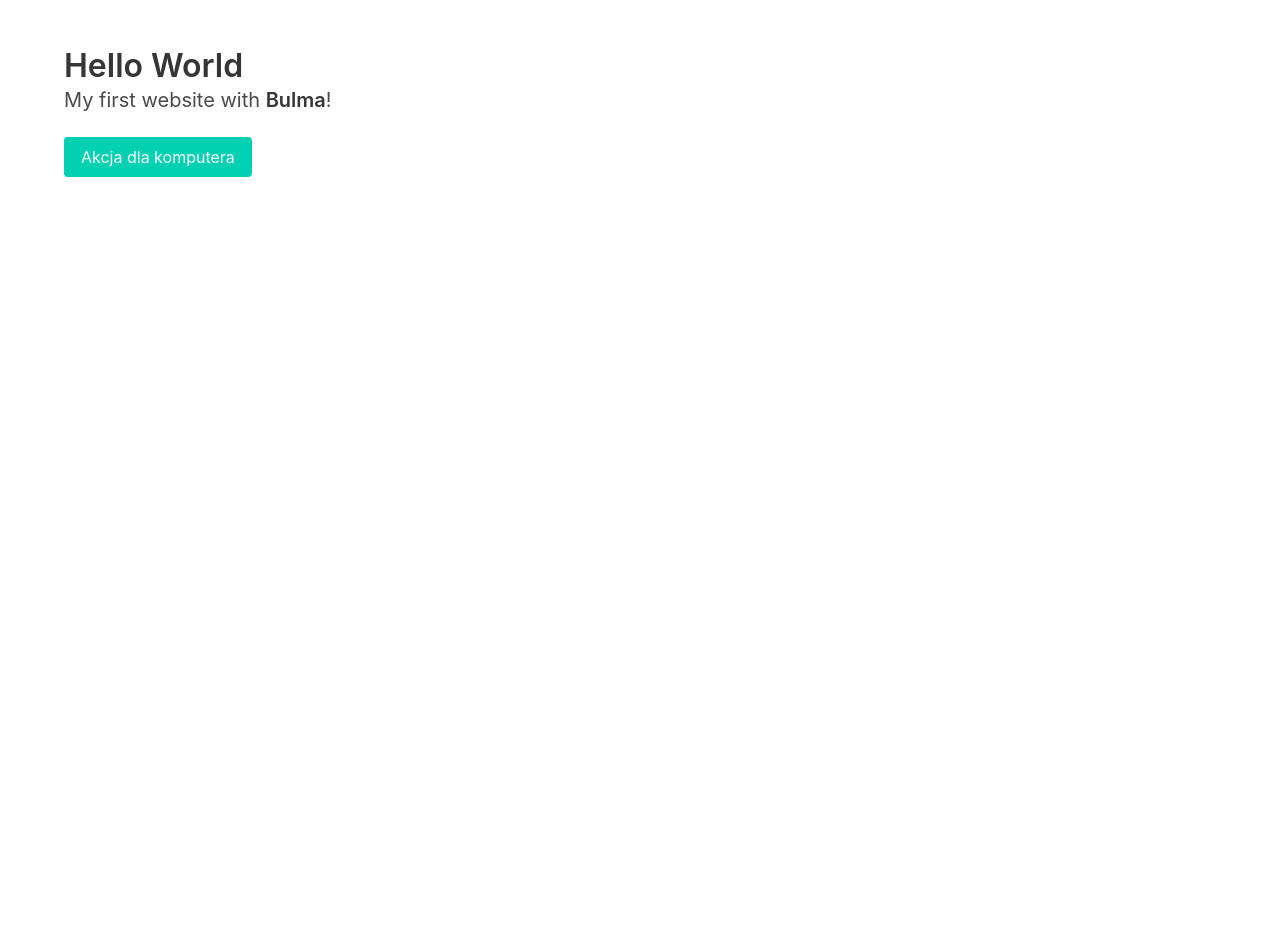
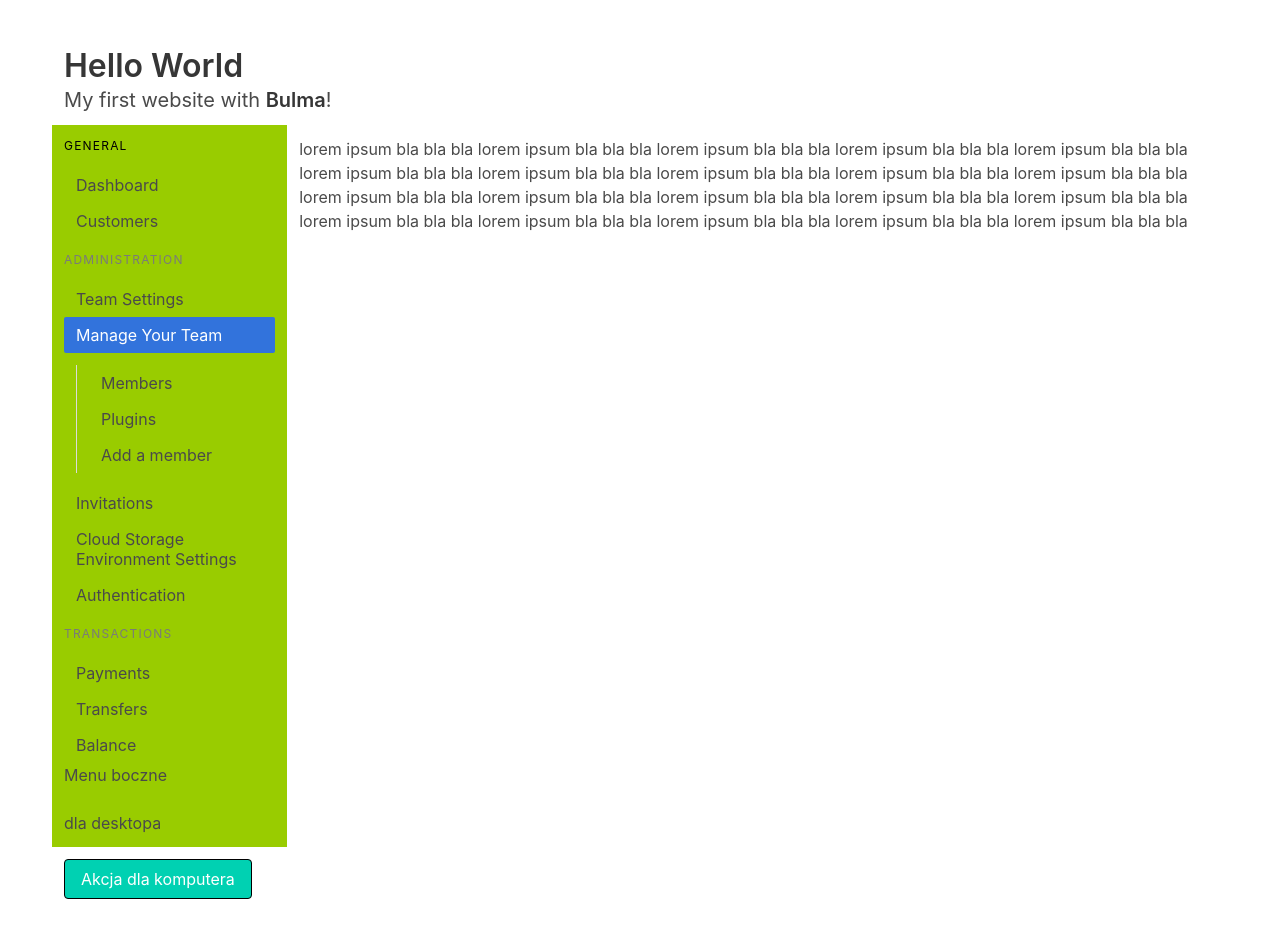
Before and after one commit to darekp7/tacit-toy, a website: page index.pug in a window 1280 px wide. Before the commit the page ends 800 px from the top, so only its background shows below. Drawn offline with nearby package versions, Linux system fonts and the light colour scheme; files that its build step writes are made by us from their sources.

Commit message:
boczne menu - pocz

```diff
--- a/index.pug
+++ b/index.pug
@@ -14,5 +14,40 @@ html
 
         //- https://bulma.io/documentation/helpers/visibility-helpers/#hide
 
-        a.button.is-primary.is-hidden-touch Akcja dla komputera
-        a.button.is-success.is-hidden-desktop Akcja dla smartfona i tabletu
+        .columns
+            .column.is-one-fifth.is-hidden-touch(style="background-color:#99cc00;")
+                aside.menu
+                    p.menu-label(style="color:black;") General
+                    ul.menu-list
+                        li <a>Dashboard</a>
+                        li <a>Customers</a>
+                    p.menu-label Administration
+                    ul.menu-list
+                        li <a>Team Settings</a>
+                        li
+                          a.is-active Manage Your Team
+                          ul
+                            li <a>Members</a>
+                            li <a>Plugins</a>
+                            li <a>Add a member</a>
+                        li <a>Invitations</a>
+                        li <a>Cloud Storage Environment Settings</a>
+                        li <a>Authentication</a>
+                    p.menu-label Transactions
+                    ul.menu-list
+                        li <a>Payments</a>
+                        li <a>Transfers</a>
+                        li <a>Balance</a>
+
+                p Menu boczne
+                br
+                p dla desktopa
+            .column.
+                lorem ipsum bla bla bla lorem ipsum bla bla bla lorem ipsum bla bla bla lorem ipsum bla bla bla
+                lorem ipsum bla bla bla lorem ipsum bla bla bla lorem ipsum bla bla bla lorem ipsum bla bla bla
+                lorem ipsum bla bla bla lorem ipsum bla bla bla lorem ipsum bla bla bla lorem ipsum bla bla bla
+                lorem ipsum bla bla bla lorem ipsum bla bla bla lorem ipsum bla bla bla lorem ipsum bla bla bla
+                lorem ipsum bla bla bla lorem ipsum bla bla bla lorem ipsum bla bla bla lorem ipsum bla bla bla
+
+        a.button.is-success.is-hidden-desktop(style="border: 1px solid black;") Akcja dla smartfona i tabletu
+        a.button.is-primary.is-hidden-touch(style="border: 1px solid black;") Akcja dla komputera
```
Also changed, not shown: index.html.
